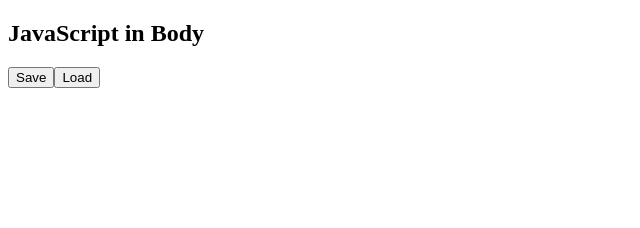
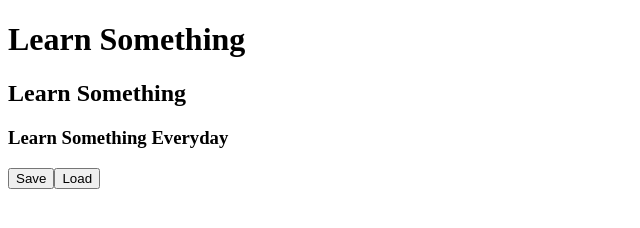
Before and after one commit to chenqiangpan/chenqiangpan.github.io, a plain HTML site: page index.html in a window 1280 px wide. Shown: the whole page, without its empty margins (0-640 px from the left). Drawn offline with Linux system fonts and the light colour scheme.

Commit message:
Update index.html
just play around with the heads

```diff
--- a/index.html
+++ b/index.html
@@ -2,7 +2,9 @@
 <html>
 <body>
 
-    <h2>JavaScript in Body</h2>
+    <h1>Learn Something</h1>
+    <h2>Learn Something</h2>
+    <h3>Learn Something Everyday</h3>
 
     <p id="demo"></p>
 
```
